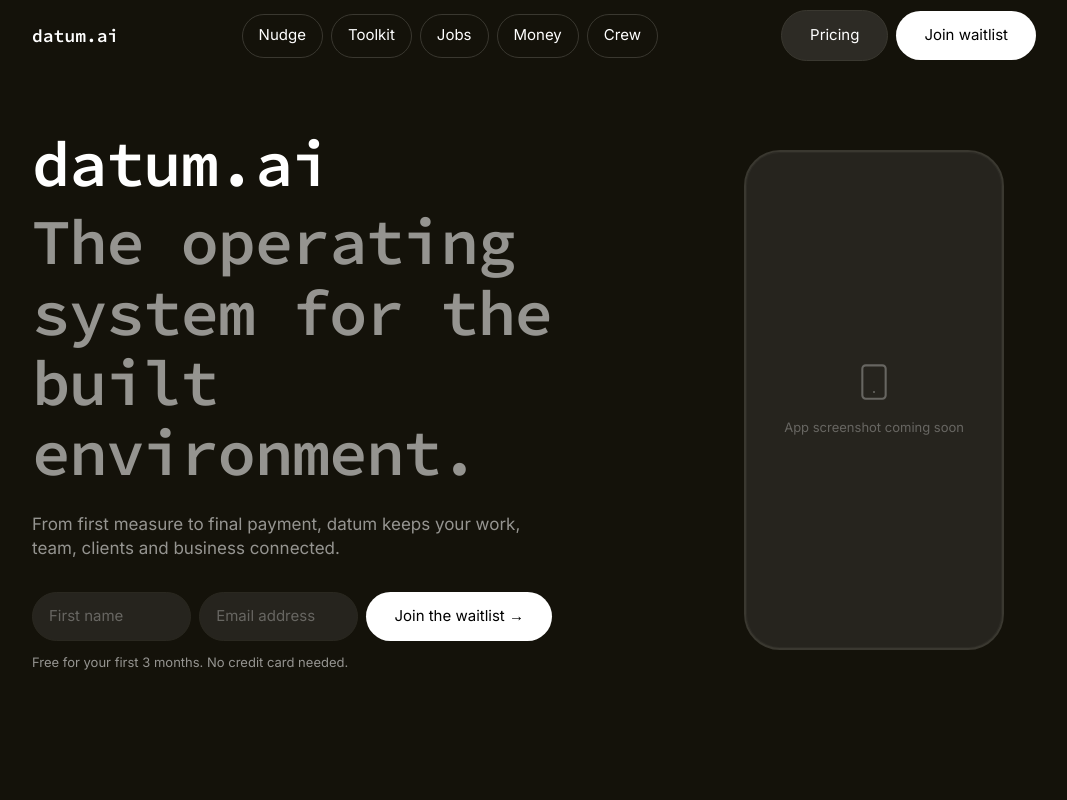
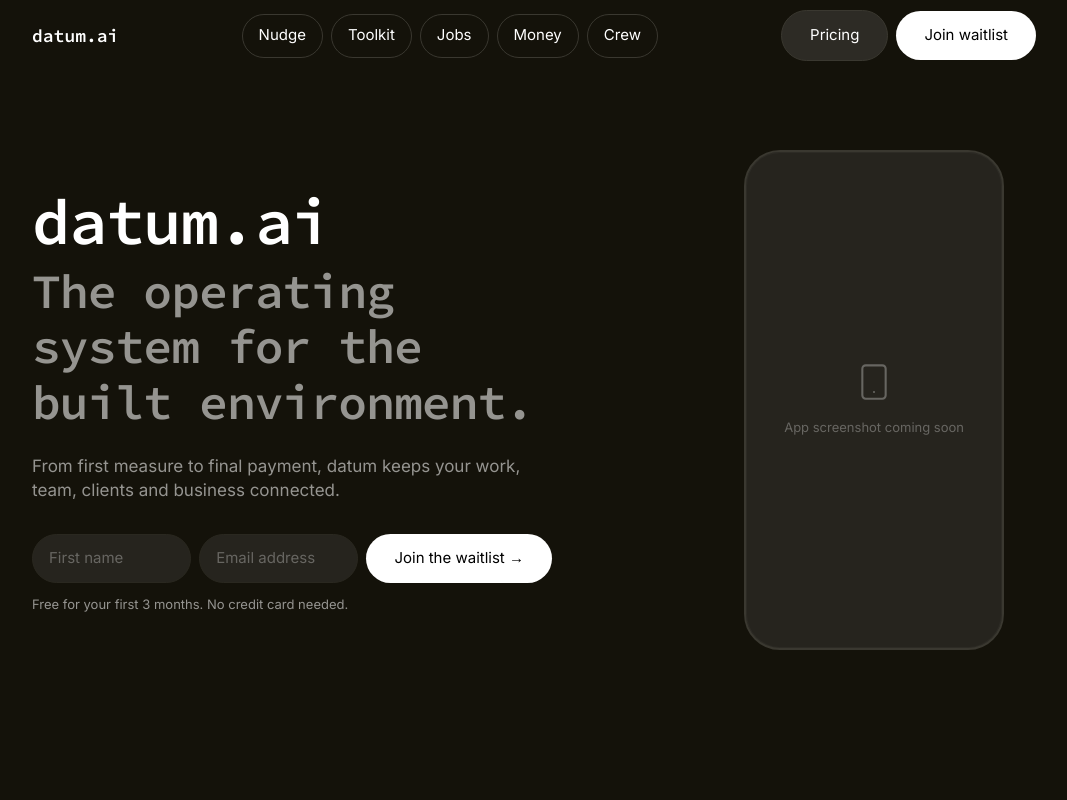
Before and after one commit to bangonbuild/bang-on-landing, a React (Vite) app in the folder bangon-landing/: page / in a window 1280 px wide. Shown: the top 800 px of the page, without its empty margins (106-1173 px from the left). Built offline with nearby package versions, Linux system fonts and the light colour scheme.

Commit message:
Reduce hero tagline size below the datum.ai headline.
Co-authored-by: Cursor <cursoragent@cursor.com>

```diff
--- a/bangon-landing/src/sections/Hero.tsx
+++ b/bangon-landing/src/sections/Hero.tsx
@@ -20,7 +20,7 @@ export function Hero() {
               className="flex flex-col gap-2"
             >
               <h1 className="text-hero text-white">datum.ai</h1>
-              <p className="text-hero text-[var(--color-text-muted)]">
+              <p className="text-display text-[var(--color-text-muted)]">
                 The operating system for the built environment.
               </p>
             </motion.div>
```
